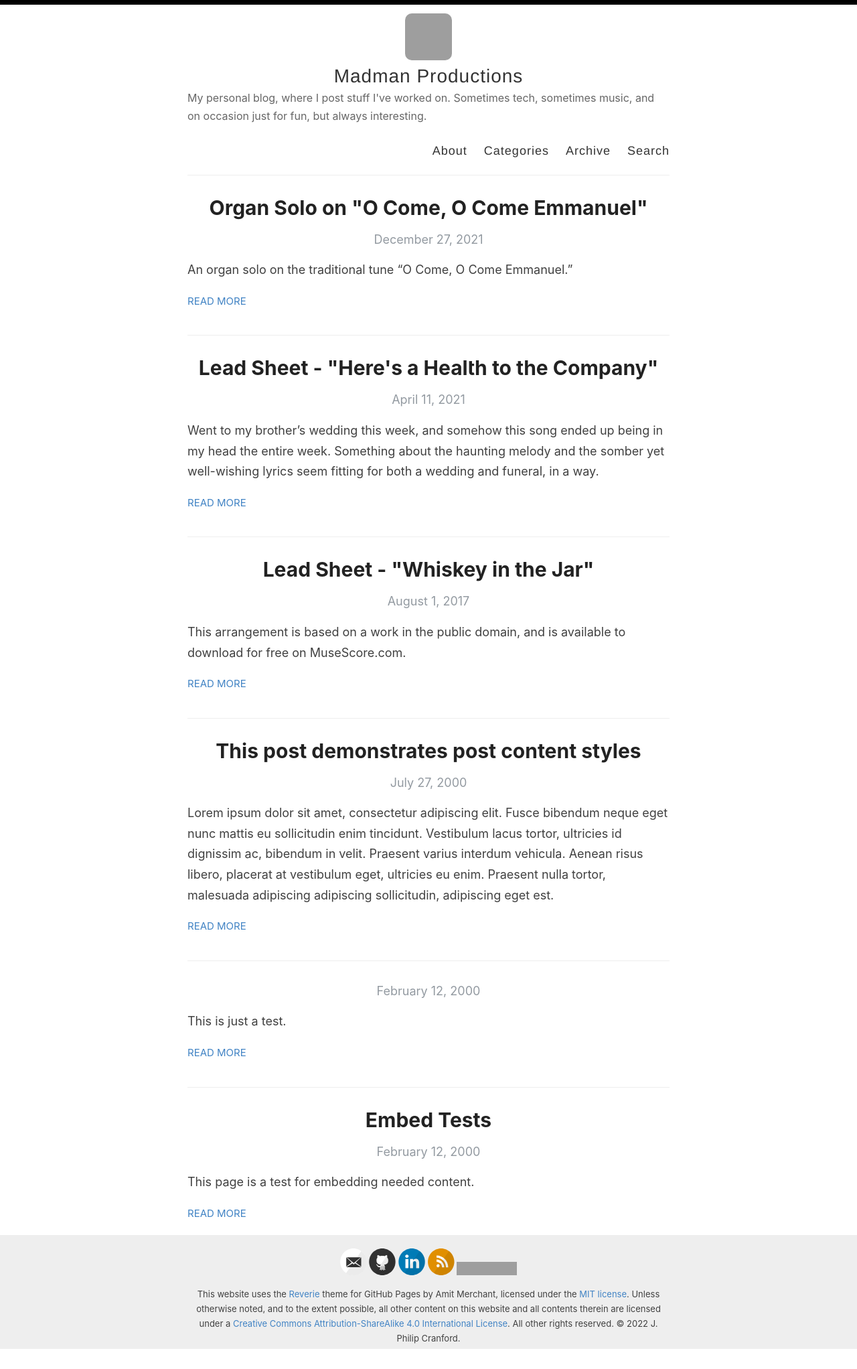
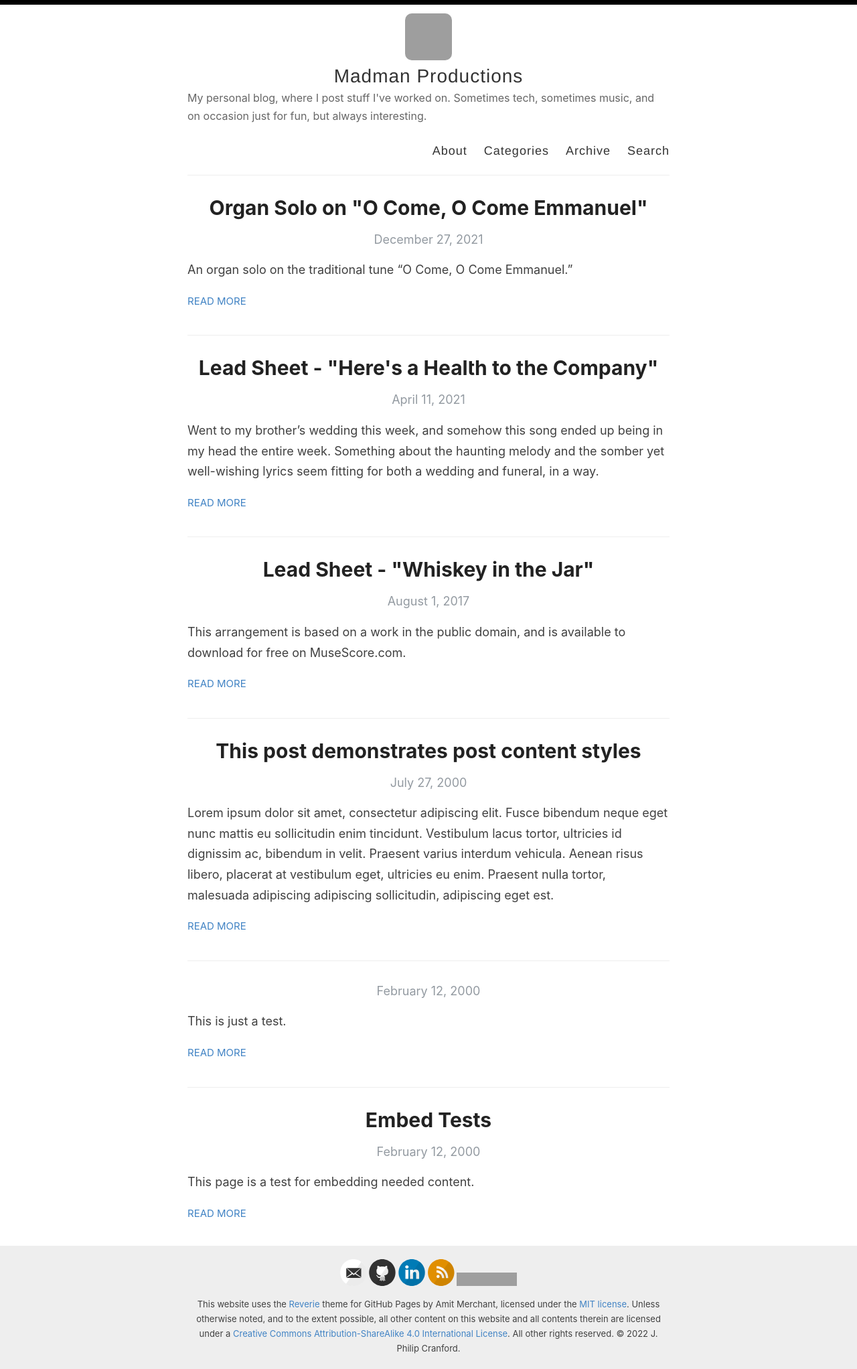
Before and after one commit to jpcranford/jpcranford.github.io, a Jekyll site: the page built from index.html, in a window 1280 px wide. Shown: the whole page at 67% size. Built offline with Jekyll 4.4.1, drawn with Linux system fonts in a browser that asks for light colours; the list of posts is cut into pages by our own code; grey boxes are pictures that could not be loaded.

Commit message:
More elegant solution for footer height

```diff
--- a/assets/style.scss
+++ b/assets/style.scss
@@ -407,14 +407,14 @@ nav {
 }
 
 .wrapper-main {
-  padding-bottom: 170px;
+  padding-bottom: 200px;
 }
 
 .wrapper-footer {
   position: absolute;
   bottom: 0;
   width: 100%;
-  height: 170px;
+  /* height: 170px; */
   background-color: $lightGray;
 }
 
```
